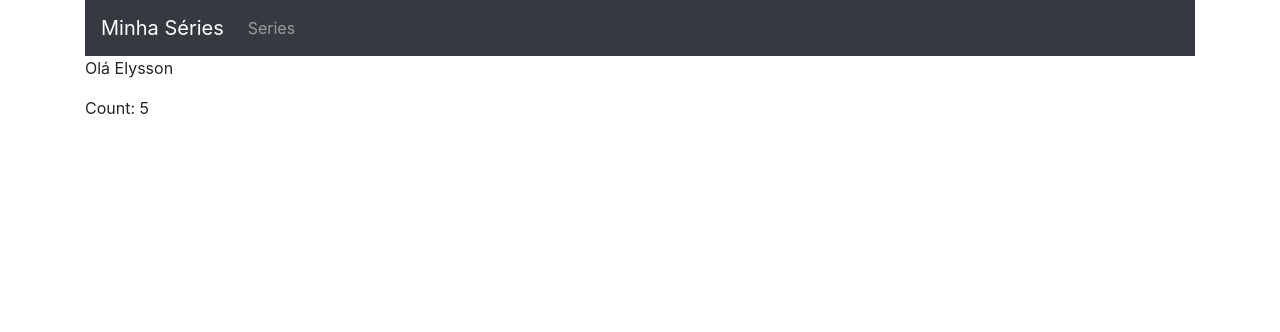
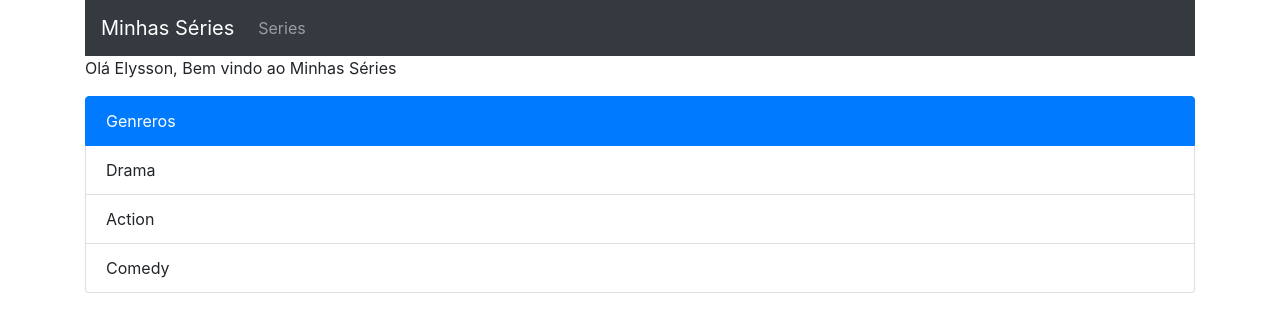
Before and after one commit to elyssonmr/MySeries, a React (Create React App) app: page / in a window 1280 px wide. Shown: the top 332 px of the page. Built offline with nearby package versions, Linux system fonts and the light colour scheme; data requests are answered from the project's data file.

Commit message:
Add the genre list

```diff
--- a/public/index.html
+++ b/public/index.html
@@ -25,7 +25,7 @@
   <body>
     <div class="container">
       <nav class="navbar navbar-expand-lg navbar-dark bg-dark">
-        <a class="navbar-brand" href="/">Minha Séries</a>
+        <a class="navbar-brand" href="/">Minhas Séries</a>
         <button class="navbar-toggler" type="button" data-toggle="collapse" data-target="#navbarSupportedContent" aria-controls="navbarSupportedContent" aria-expanded="false" aria-label="Toggle navigation">
           <span class="navbar-toggler-icon"></span>
         </button>
--- /dev/null
+++ b/src/Api.js
@@ -0,0 +1,12 @@
+import axios from 'axios'
+
+const api = axios.create({
+    baseURL: "http://localhost:3001/"
+})
+
+const apis = {
+    loadGenres: () => api.get("genres")
+}
+
+
+export default apis
--- a/src/App.js
+++ b/src/App.js
@@ -1,23 +1,38 @@
 import React, { Component } from 'react'
-import Ola from './ola'
+import Ola from './Ola'
+import api from './Api'
 
 class App extends Component {
   constructor(props) {
     super(props)
     this.state = {
-      count: 0
+      genres: [],
+      isLoading: false
     }
   }
 
   componentDidMount() {
-    setInterval(() => this.setState({count: this.state.count + 1}), 1000)
+    this.setState({isLoading: true})
+    api.loadGenres()
+      .then((res) => {
+        this.setState({
+          isLoading: false,
+          genres: res.data
+        })
+      })
+  }
+  renderGenreListItem(genre) {
+    return (<li className="list-group-item">{genre}</li>)
   }
 
   render() {
     return (
       <div>
         <Ola name="Elysson"></Ola>
-        <p>Count: {this.state.count}</p>
+        <ul className="list-group">
+          <li className="list-group-item active">Genreros</li>
+          {this.state.genres.map(this.renderGenreListItem)}
+        </ul>
       </div>
     )
   }
--- a/src/ola.js
+++ b/src/Ola.js
@@ -3,7 +3,7 @@ import ReactDOM from 'react-dom';
 
 class Ola extends Component {
     render() {
-        return <p>Olá {this.props.name}</p>
+        return <p>Olá {this.props.name}, Bem vindo ao Minhas Séries</p>
     }
 }
 
--- a/src/db.json
+++ b/src/db.json
@@ -13,5 +13,6 @@
             "genre": "Comedy",
             "comments": "Alguma coisa"
         }
-    ]
+    ],
+    "genres": ["Drama", "Action", "Comedy"]
 }
```
Also changed, not shown: 1 other file (tests, documents, lock files or other folders).
